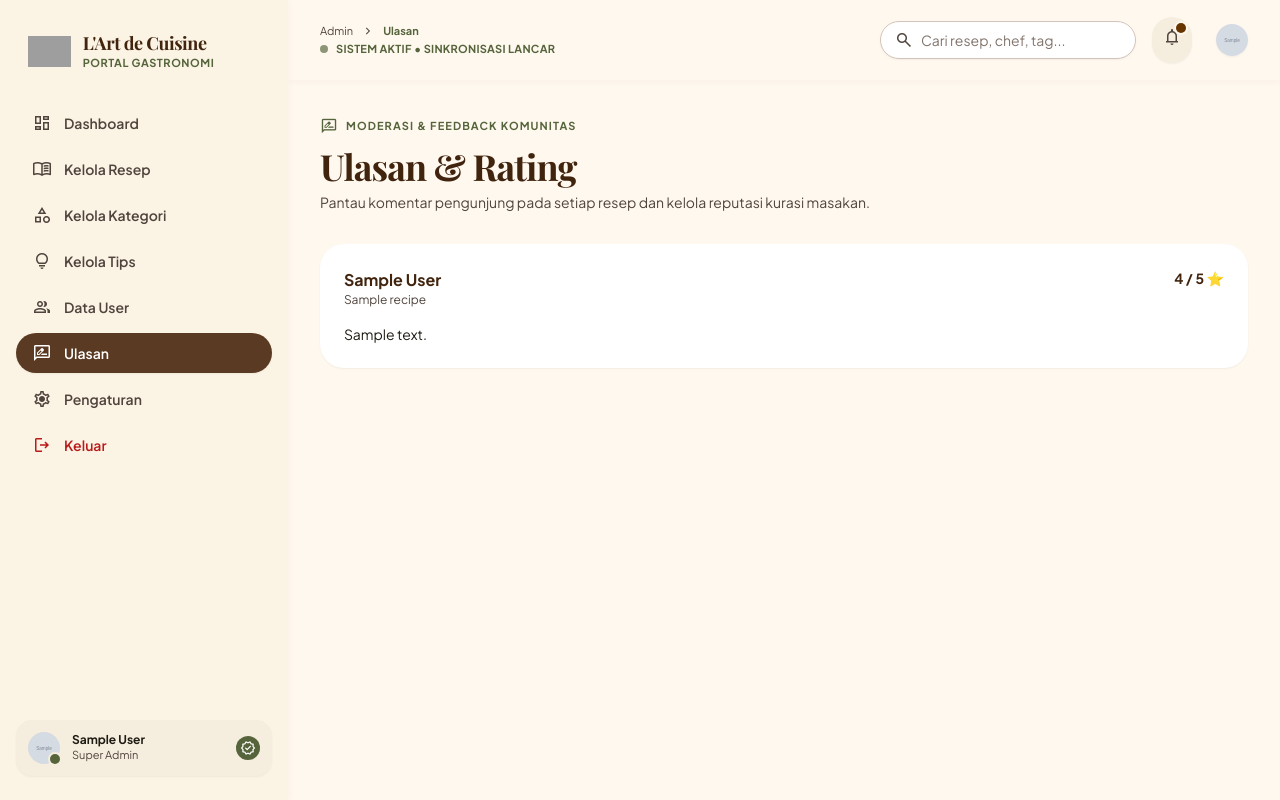
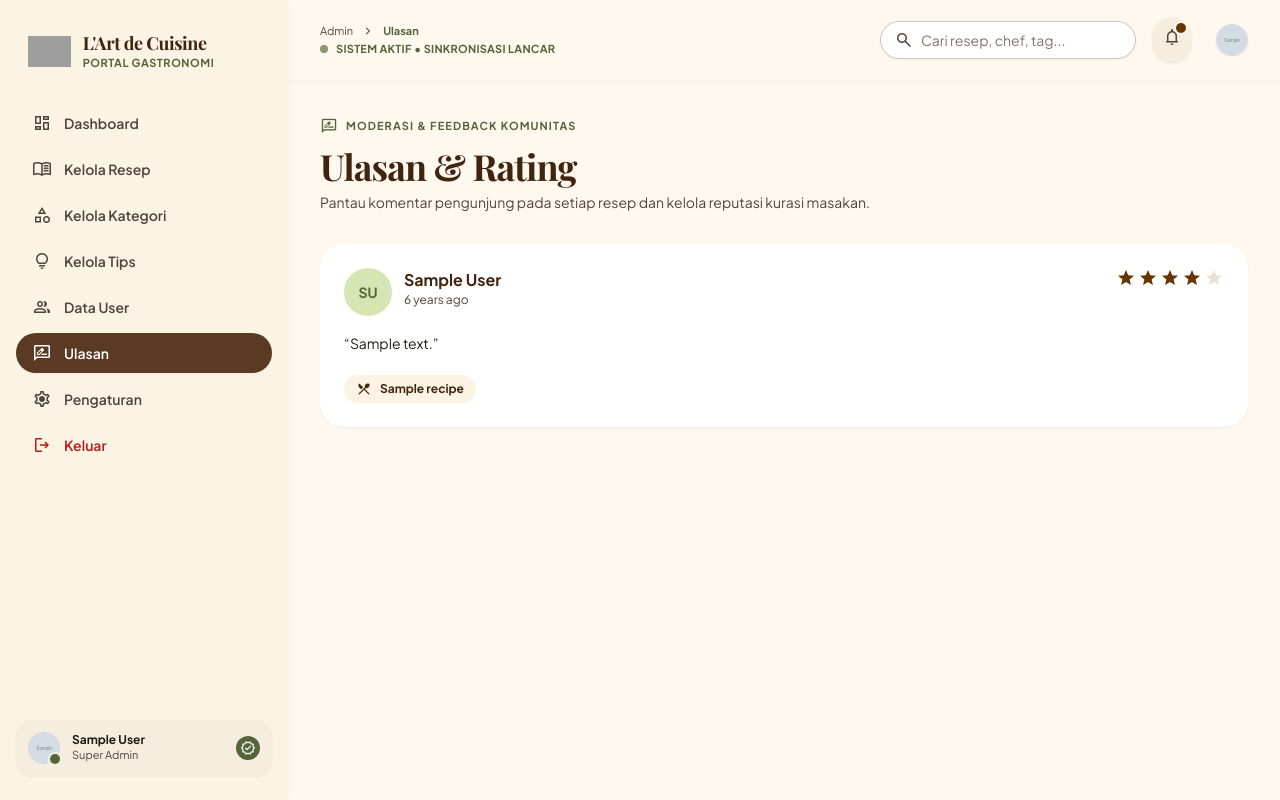
Before and after one commit to indriyanirasti7-sys/Sistem_Informasi_Resep_Makanan, a Laravel app: page /admin/reviews in a window 1280 px wide. Run offline with Laravel 12, Linux system fonts and the light colour scheme; a user stored in the database is signed in; tables that the repository leaves empty hold one stand-in row (values such as "Sample post"); grey boxes marked "Sample" are stand-in pictures; parts of the project's set-up code (start-up, migrations or seed data) failed here and were passed over; some libraries are stand-ins or nearby versions; some web fonts are replaced; grey boxes are pictures that could not be loaded.

Commit message:
Menambah avatar, bintang & info pengulas di kartu ulasan
Avatar bulat dengan inisial nama pengulas

Bintang berwarna sesuai rating (1-5)

Pill resep yang diulas di bawah komentar

```diff
--- a/resources/views/admin/reviews/daftar_ulasan.blade.php
+++ b/resources/views/admin/reviews/daftar_ulasan.blade.php
@@ -19,18 +19,58 @@
     </div>
 </header>
 
-{{-- ========== LIST ULASAN (KERANGKA) ========== --}}
+{{-- ========== LIST ULASAN ========== --}}
 <section class="flex flex-col gap-4">
     @forelse ($reviews as $review)
-        <article class="bg-surface-container-lowest rounded-3xl p-6 shadow-sm">
-            <div class="flex items-start justify-between gap-4">
-                <div class="flex flex-col">
-                    <h3 class="font-bold text-primary">{{ $review->user->name ?? 'Anonim' }}</h3>
-                    <span class="text-xs text-on-surface-variant">{{ $review->recipe->title ?? 'Resep dihapus' }}</span>
+        @php
+            $initials = collect(explode(' ', $review->user->name ?? 'Anonim'))
+                            ->map(fn($w) => strtoupper(substr($w, 0, 1)))
+                            ->take(2)
+                            ->join('');
+            $rating = (int) $review->rating;
+        @endphp
+
+        <article class="bg-surface-container-lowest rounded-3xl p-6 shadow-sm hover:shadow-md transition-all flex flex-col gap-4">
+
+            {{-- Baris Atas: Info Pengulas + Bintang --}}
+            <div class="flex flex-col sm:flex-row sm:items-start justify-between gap-4">
+
+                {{-- Pengulas --}}
+                <div class="flex items-start gap-3">
+                    <div class="w-12 h-12 rounded-full bg-secondary-container text-secondary flex items-center justify-center font-bold text-sm shrink-0">
+                        {{ $initials }}
+                    </div>
+                    <div class="flex flex-col">
+                        <h3 class="font-bold text-primary">{{ $review->user->name ?? 'Anonim' }}</h3>
+                        <span class="text-xs text-on-surface-variant">
+                            {{ $review->created_at->diffForHumans() }}
+                        </span>
+                    </div>
                 </div>
-                <span class="text-sm font-bold text-primary">{{ $review->rating }} / 5 ⭐</span>
+
+                {{-- Bintang --}}
+                <div class="flex items-center gap-0.5 self-end sm:self-auto">
+                    @for ($i = 1; $i <= 5; $i++)
+                        <span class="material-symbols-outlined text-[20px] {{ $i <= $rating ? 'text-tertiary-container' : 'text-surface-container-highest' }}"
+                              style="font-variation-settings: 'FILL' 1;">star</span>
+                    @endfor
+                </div>
             </div>
-            <p class="text-sm text-on-surface mt-4">{{ $review->comment }}</p>
+
+            {{-- Komentar --}}
+            <p class="text-sm text-on-surface leading-relaxed">
+                “{{ $review->comment }}”
+            </p>
+
+            {{-- Pill Resep --}}
+            <div class="flex items-center justify-between flex-wrap gap-2 pt-1">
+                <div class="inline-flex items-center gap-2 bg-surface-container-low px-3 py-1.5 rounded-full">
+                    <span class="material-symbols-outlined text-[16px] text-primary">restaurant_menu</span>
+                    <span class="text-xs font-bold text-primary">
+                        {{ $review->recipe->title ?? 'Resep dihapus' }}
+                    </span>
+                </div>
+            </div>
         </article>
     @empty
         <div class="bg-surface-container-lowest rounded-3xl p-16 text-center shadow-sm">
```
